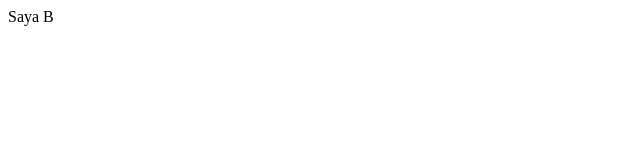
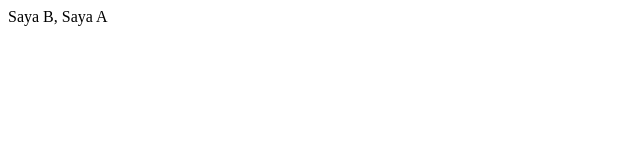
Before and after one commit to ugmbe10/project1, a plain HTML site: page index.html in a window 1280 px wide. Shown: the full height of the page, 0-640 px from the left. Drawn offline with Linux system fonts and the light colour scheme.

Commit message:
A Commit "Saya A"

```diff
--- a/index.html
+++ b/index.html
@@ -1 +1 @@
-<p>Saya B</p>
+<p>Saya B, Saya A</p>
```
